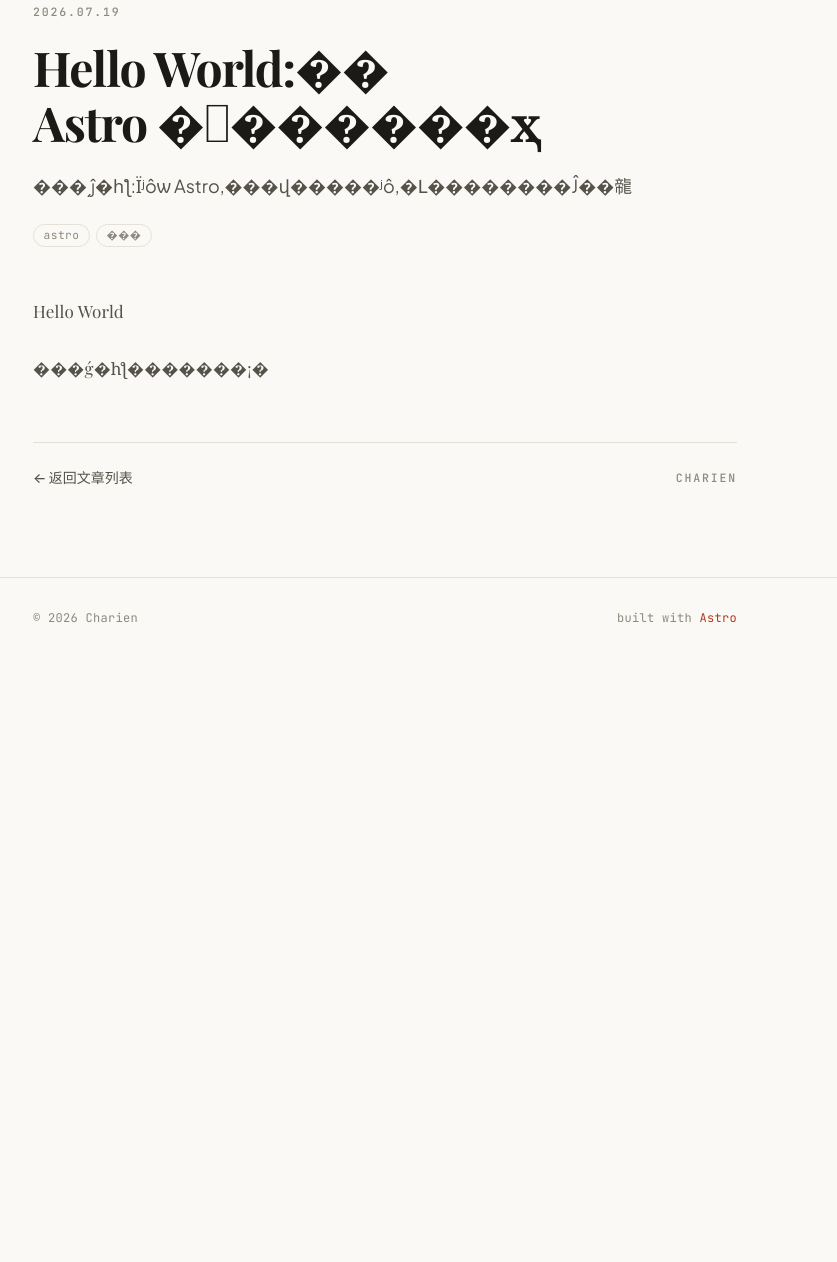
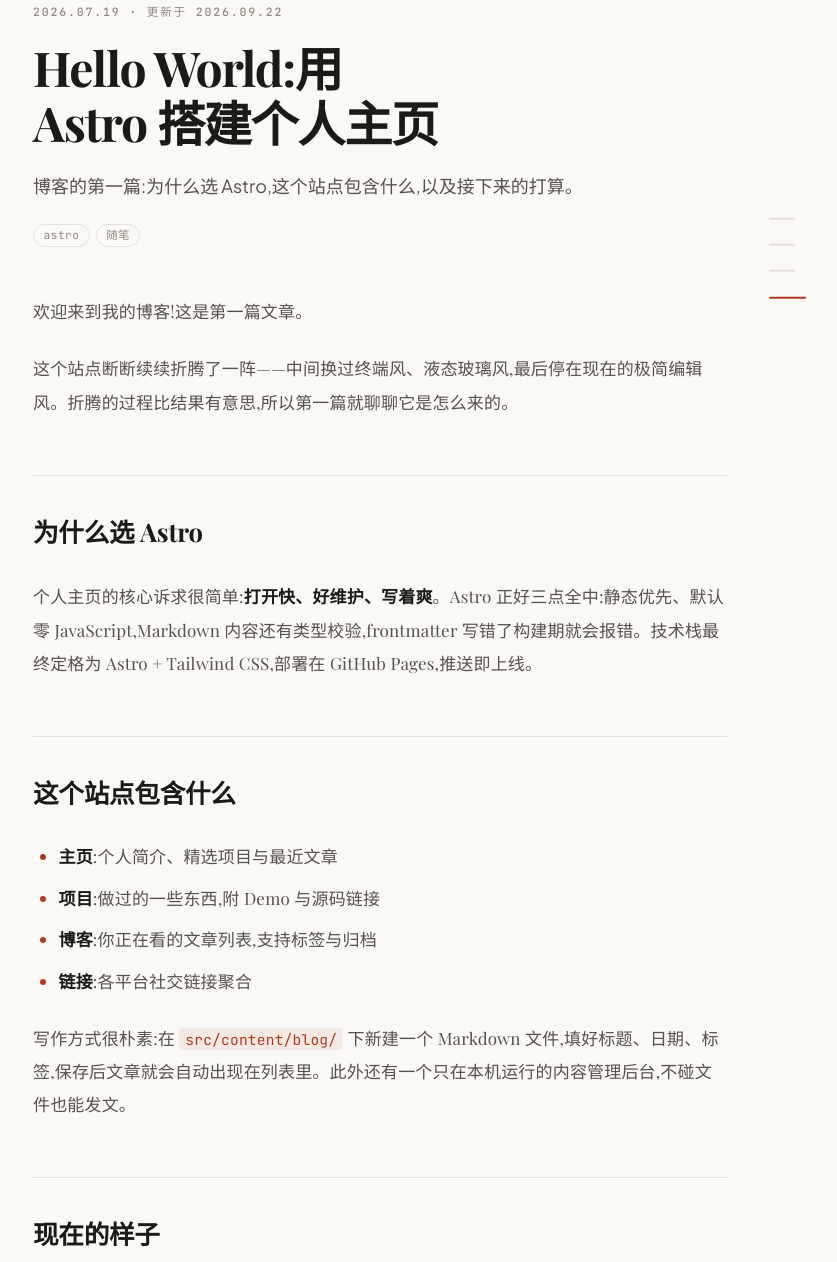
Before and after one commit to charienustc/charienustc.github.io, an Astro site: page /blog/hello-world in a window 1280 px wide. Shown: the part 142-1404 px from the top of the page, without its empty margins (255-1092 px from the left). Before the commit the page ends 800 px from the top, so only its background shows below. Built offline with nearby package versions, Linux system fonts and the light colour scheme; Astro itself is replaced by a stand-in of ours; a script that the page names is missing; a web font is replaced by a local one.

Commit message:
fix: 恢复 hello-world.md 的中文内容
文件在测试提交中被损坏,从 9bc1664 恢复正确版本

````diff
--- a/src/content/blog/hello-world.md
+++ b/src/content/blog/hello-world.md
@@ -1,12 +1,48 @@
 ---
-title: 'Hello World:�� Astro �������ҳ'
-description: '���͵ĵ�һƪ:Ϊʲôѡ Astro,���վ�����ʲô,�Լ��������Ĵ��㡣'
+title: 'Hello World:用 Astro 搭建个人主页'
+description: '博客的第一篇:为什么选 Astro,这个站点包含什么,以及接下来的打算。'
 pubDate: '2026-07-19'
+updatedDate: '2026-09-22'
 tags:
   - astro
-  - ���
+  - 随笔
 draft: false
 ---
-# Hello World
+欢迎来到我的博客!这是第一篇文章。
 
-���ǵ�һƪ�������¡�
+这个站点断断续续折腾了一阵——中间换过终端风、液态玻璃风,最后停在现在的极简编辑风。折腾的过程比结果有意思,所以第一篇就聊聊它是怎么来的。
+
+## 为什么选 Astro
+
+个人主页的核心诉求很简单:**打开快、好维护、写着爽**。Astro 正好三点全中:静态优先、默认零 JavaScript,Markdown 内容还有类型校验,frontmatter 写错了构建期就会报错。技术栈最终定格为 Astro + Tailwind CSS,部署在 GitHub Pages,推送即上线。
+
+## 这个站点包含什么
+
+- **主页**:个人简介、精选项目与最近文章
+- **项目**:做过的一些东西,附 Demo 与源码链接
+- **博客**:你正在看的文章列表,支持标签与归档
+- **链接**:各平台社交链接聚合
+
+写作方式很朴素:在 `src/content/blog/` 下新建一个 Markdown 文件,填好标题、日期、标签,保存后文章就会自动出现在列表里。此外还有一个只在本机运行的内容管理后台,不碰文件也能发文。
+
+## 现在的样子
+
+视觉上是暖纸底 + 衬线标题 + 细线分隔的列表,亮色为默认,右上角可以切换暗色。动效刻意压得很低,只留了滚动入场和轻微的页面转场。文章页的代码块做成了 macOS 窗口的样子,带语言标签和复制按钮,顺手试一下:
+
+```python
+def hello(name: str) -> str:
+    return f"Hello, {name}!"
+```
+
+```c
+#include <stdio.h>
+
+int main(void) {
+    printf("Hello, World!\n");
+    return 0;
+}
+```
+
+## 接下来
+
+想做的事还有不少:RSS 订阅、文章搜索、OG 图自动生成。慢慢来吧——个人站点的好处,就是永远不需要 deadline。
````
